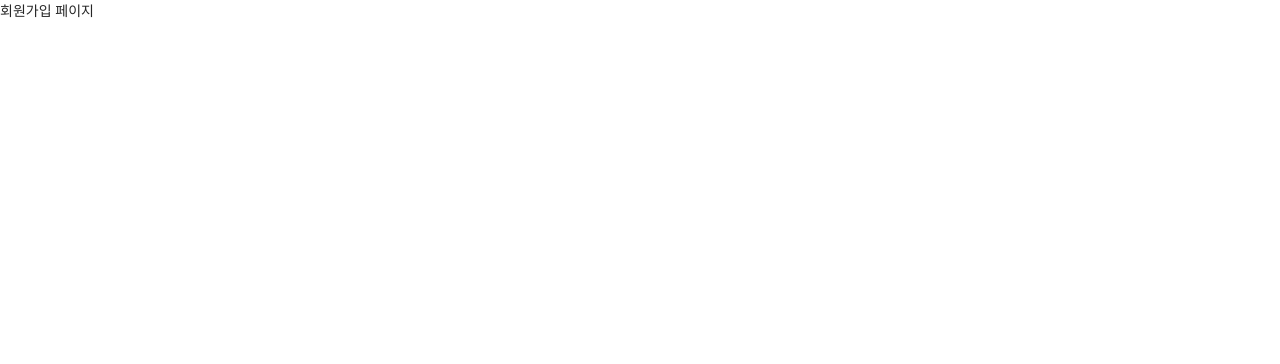
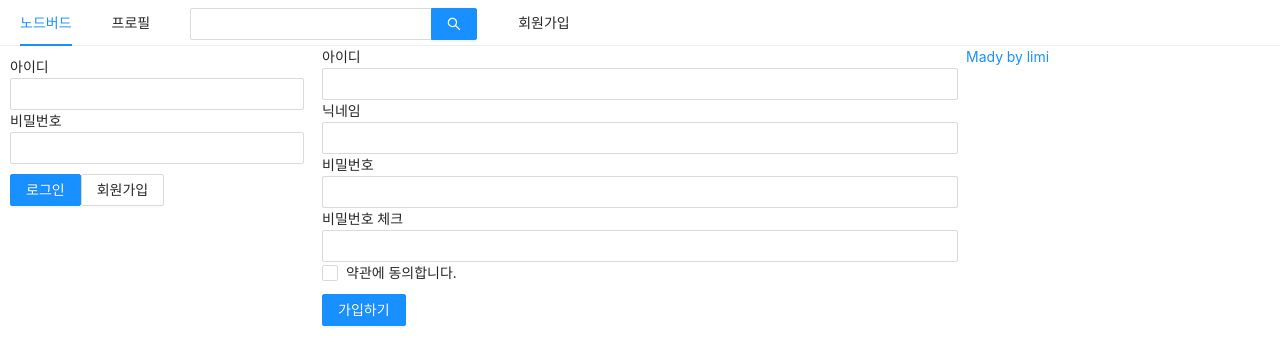
Before and after one commit to limi6n/react-nodebird, a Next.js app in the folder prepare/front/: page /signup in a window 1280 px wide. Shown: the top 364 px of the page. Built offline with nearby package versions, Linux system fonts and the light colour scheme.

Commit message:
custom Hooks

```diff
--- a/prepare/front/components/LoginForm.js
+++ b/prepare/front/components/LoginForm.js
@@ -1,8 +1,9 @@
-import React, { useState, useCallback } from 'react';
+import React, { useCallback } from 'react';
 import ProtoTypes from 'prop-types';
 import { Form, Input, Button } from 'antd';
 import Link from 'next/link';
 import styled from 'styled-components';
+import useInput from '../hooks/useInput';
 
 const ButtonWrapper = styled.div`
     margin-top: 10px;
@@ -13,17 +14,8 @@
 `;
 
 const LoginForm = ({ setIsLoggedIn }) => {
-    const [id, setId] = useState('');
-    const [password, setPassword] = useState('');
-
-    // 컴포넌트에 props 으로 넘겨주는 함수는 useCallback 꼭 쓰기 -> 그래야 최적화가 된다
-    const onChangeId = useCallback((e) => {
-        setId(e.target.value);
-    }, []);
-
-    const onChangePassword = useCallback((e) => {
-        setPassword(e.target.value);
-    }, []);
+    const [id, onChangeId] = useInput('');
+    const [password, onChangePassword] = useInput('');
 
     const onSubmitForm = useCallback(() => {
         // antd 의 onFinish 에는 e.preventDefault() 가 적용되어있다.
@@ -51,8 +43,8 @@
     )
 }
 
-LoginForm.protoTypes = {
-    setIsLoggedIn : ProtoTypes.node.isRequired,
+LoginForm.propTypes = {
+    setIsLoggedIn : ProtoTypes.func.isRequired,
 }
 
 export default LoginForm;
--- a/prepare/front/components/UserProfile.js
+++ b/prepare/front/components/UserProfile.js
@@ -1,4 +1,5 @@
 import React, { useCallback } from 'react';
+import ProtoTypes from 'prop-types';
 import { Avatar, Button, Card } from 'antd';
 
 const UserProfile = ({ setIsLoggedIn }) => {
@@ -24,4 +25,8 @@
     );
 }
 
+UserProfile.propTypes = {
+    setIsLoggedIn : ProtoTypes.func.isRequired,
+}
+
 export default UserProfile;
--- /dev/null
+++ b/prepare/front/hooks/useInput.js
@@ -0,0 +1,11 @@
+import { useState, useCallback } from 'react';
+
+export default (initialValue) => {
+    const [value, setValue] = useState(initialValue);
+
+    // 컴포넌트에 props 으로 넘겨주는 함수는 useCallback 꼭 쓰기 -> 그래야 최적화가 된다
+    const handler = useCallback((e) => {
+        setValue(e.target.value);
+    }, []);
+    return [value, handler];
+}
--- a/prepare/front/pages/signup.js
+++ b/prepare/front/pages/signup.js
@@ -1,16 +1,85 @@
-import React from "react";
+import React, { useCallback, useState } from "react";
 import Head from 'next/head';
+import { Button, Checkbox, Form, Input } from 'antd';
+import styled from "styled-components";
+
+import AppLayout from '../components/AppLayout';
+import useInput from "../hooks/useInput";
+
+const ErrorMessage = styled.div`
+  color: red;
+`;
 
 const Signup = () => {
+  const [id, onChageId] = useInput('');
+  const [nickname, onChageNickname] = useInput('');
+  const [password, onChagePassword] = useInput('');
+
+  const [passwordError, setPasswordError] = useState(false);
+  const [passwordCheck, setPasswordCheck] = useState('');
+  const onChagePasswordCheck = useCallback((e) => {
+    setPasswordCheck(e.target.value);
+    setPasswordError(e.target.value !== password); // 비밀번호 일치여부 확인 -> 커스텀훅 못씀
+  });
+
+  const [termError, setTermError] = useState(false);
+  const [term, setTerm] = useState('');
+  const onChageTerm = useCallback((e) => {
+    setTerm(e.target.checked);
+    setTermError(false); // 약관동의체크 확인 -> 커스텀훅 못씀
+  });
+
+  const onSubmit = useCallback(() => {
+    if (password !== passwordCheck) {
+      return setPasswordError(true);
+    }
+    if (!term) {
+      return setTermError(true);
+    }
+    console.log(id, nickname, password);
+  }, [password, passwordCheck, term]);
 
   return (
-    <>
+    <AppLayout>
       <Head>
-          <meta charSet="utf-8" />
           <title>회원가입 | NodeBird</title>
       </Head>
-      <div>회원가입 페이지</div>
-    </>
+      <Form onFinish={onSubmit}>
+        <div>
+          <label htmlFor="user-id">아이디</label>
+          <br />
+          <Input name="user-id" value={id} required onChange={onChageId} />
+        </div>
+        <div>
+          <label htmlFor="user-nickname">닉네임</label>
+          <br />
+          <Input name="user-nickname" value={nickname} required onChange={onChageNickname} />
+        </div>
+        <div>
+          <label htmlFor="user-password">비밀번호</label>
+          <br />
+          <Input name="user-password" type="password" value={password} required onChange={onChagePassword} />
+        </div>
+        <div>
+          <label htmlFor="user-password-check">비밀번호 체크</label>
+          <br />
+          <Input
+            name="user-password-chek"
+            type="password"
+            value={passwordCheck}
+            required
+            onChange={onChagePasswordCheck} />
+            {passwordError && <ErrorMessage>비밀번호가 일치하지 않습니다.</ErrorMessage>}
+        </div>
+        <div>
+          <Checkbox name="use-term" checked={term} onChange={onChageTerm}>약관에 동의합니다.</Checkbox>
+          {termError && <ErrorMessage>약관에 동의하셔야 합니다.</ErrorMessage>}
+        </div>
+        <div style={{ marginTop: 10 }}>
+          <Button type="primary" htmlType="submit">가입하기</Button>
+        </div>
+      </Form>
+    </AppLayout>
   )
 };
 
```
Also changed, not shown: prepare/front/pages/profile.js (+3 -6 lines).
